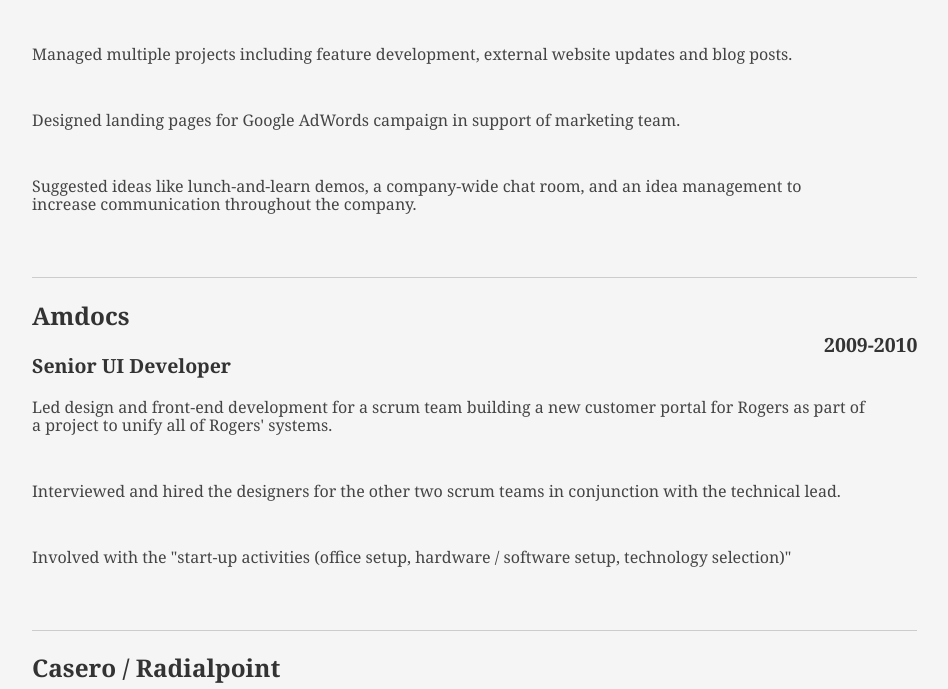
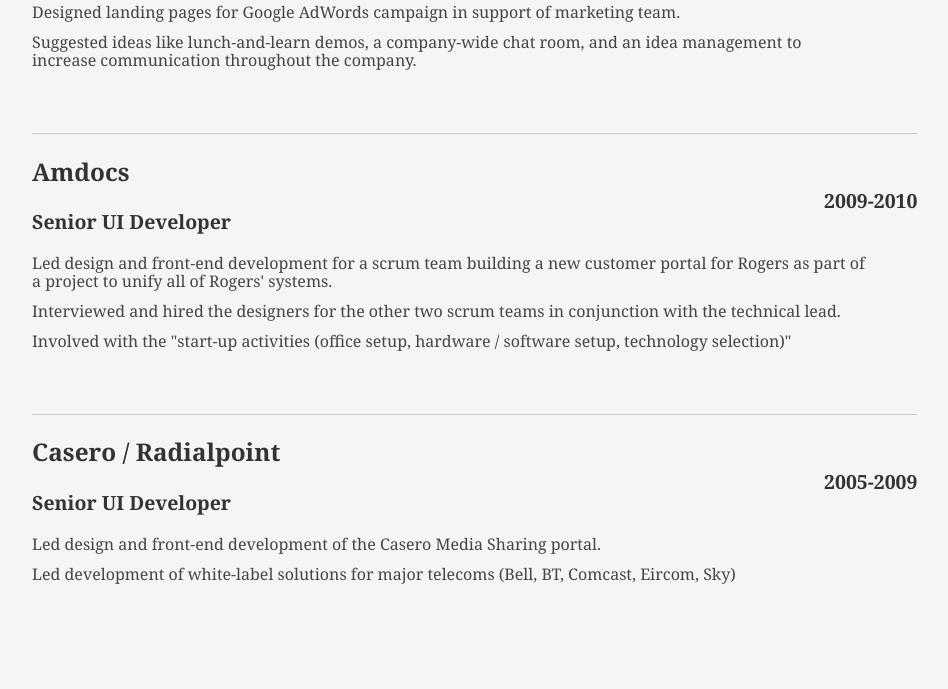
Before and after one commit to mwarkentin/mwarkentin.github.com, a plain HTML site: page index.html in a window 1280 px wide. Shown: the part 1620-2309 px from the top of the page, without its empty margins (56-1004 px from the left). Drawn offline with Linux system fonts and the light colour scheme; a small style sheet from the web is missing.

Commit message:
p margin adjustment

```diff
--- a/resume.css
+++ b/resume.css
@@ -54,7 +54,8 @@ a#pdf:hover { background: #222; }
 
 .job { position: relative; margin-bottom: 1em; padding-bottom: 1em; border-bottom: 1px solid #ccc; }
 .job h4 { position: absolute; top: 0.35em; right: 0 }
-.job p { margin: 0.75em 0 3em 0; }
+.job p { margin: 0.75em 0 0.5em 0; }
+.job p:last-child { margin-bottom: 3em; }
 
 .last { border: none; }
 .skills-list {  }
```
